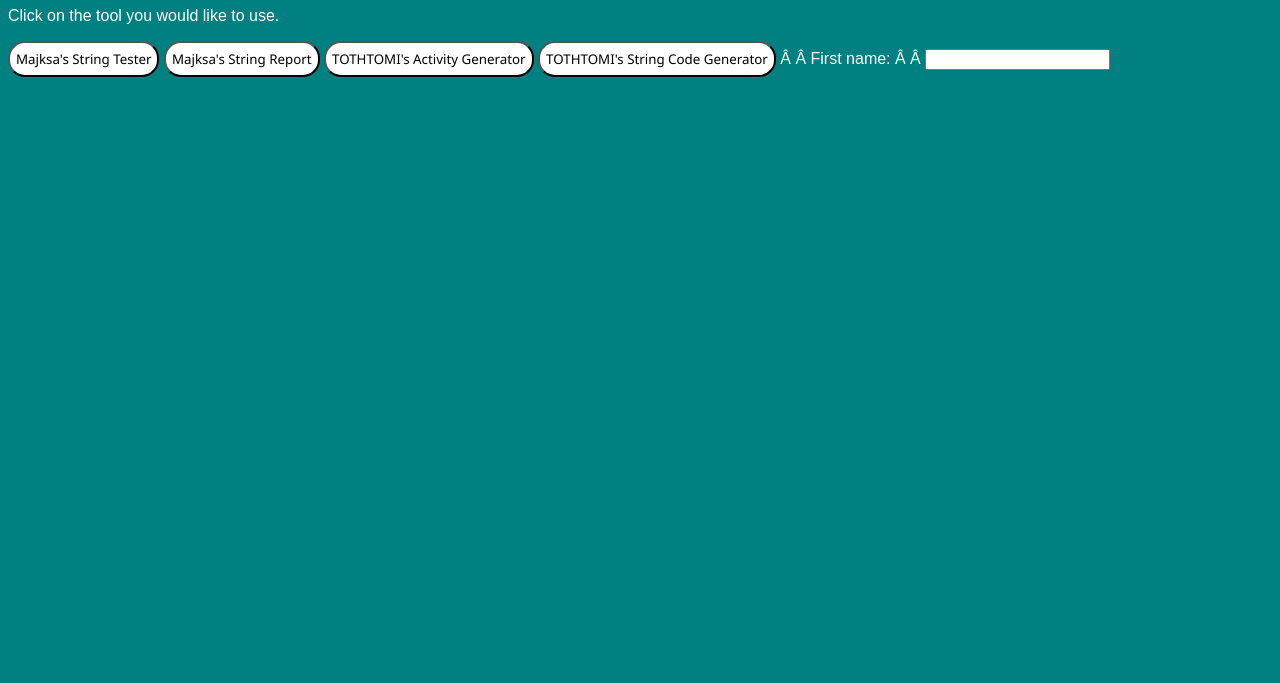
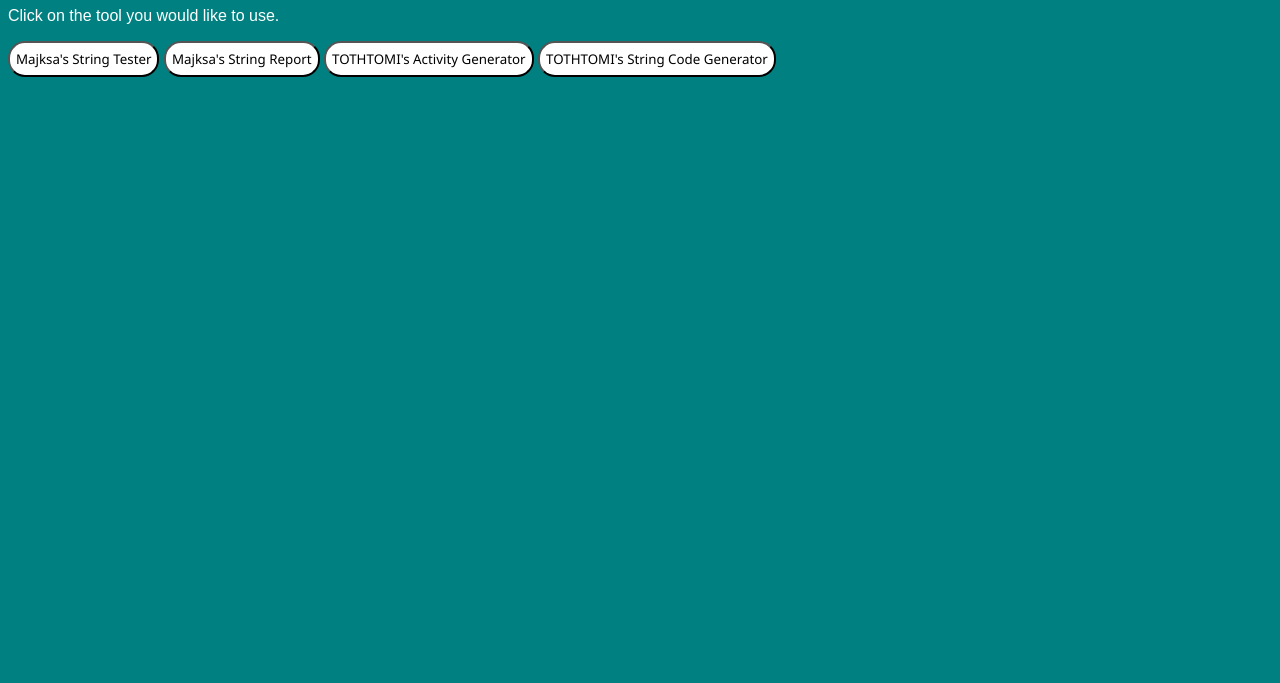
Before and after one commit to Exarpo/ccg, a plain HTML site: page color-converter.html in a window 1280 px wide. Shown: the part 117-800 px from the top of the page. Drawn offline with Linux system fonts and the light colour scheme.

Commit message:
Update color-converter.html

```diff
--- a/color-converter.html
+++ b/color-converter.html
@@ -28,7 +28,4 @@ button{
 <a href="https://docs.google.com/spreadsheets/d/1K2W2bR7hRQy0E-CYPwdvIEci6uCjWo4tiN7kqyqrsuE/edit#gid=0" target="_blank"><button style="line-height: 30px;border-radius: 17px;">TOTHTOMI's Activity Generator</button></a>
 <a href="https://totht0mi.github.io/translationhub/codegenerator/index.html" target="_blank"><button style="line-height: 30px;border-radius: 17px;">TOTHTOMI's String Code Generator</button></a>
 
-  <label for="fname">First name:</label>
-  <input type="text">
-
 </html>
```
